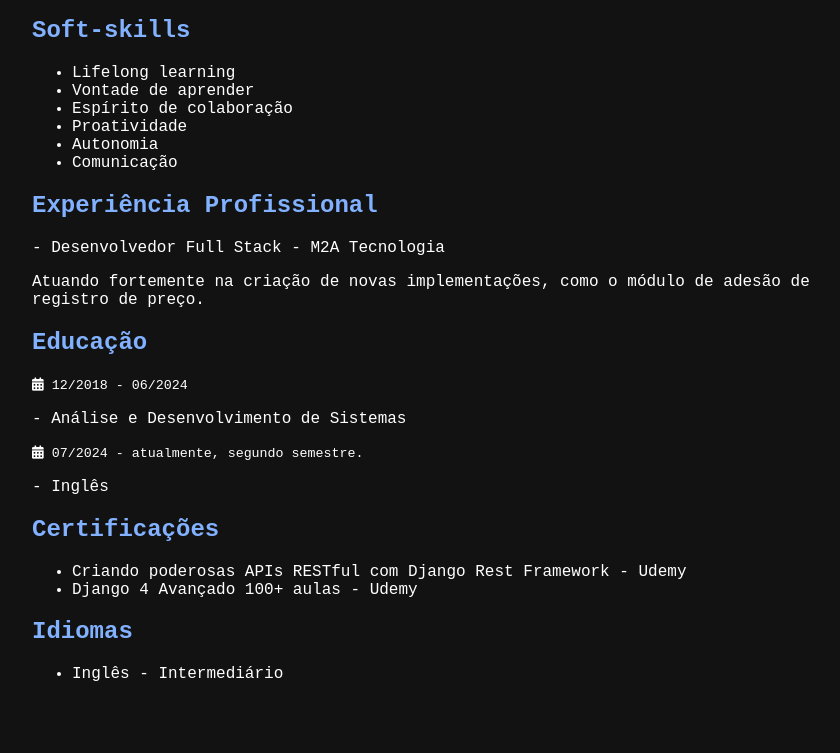
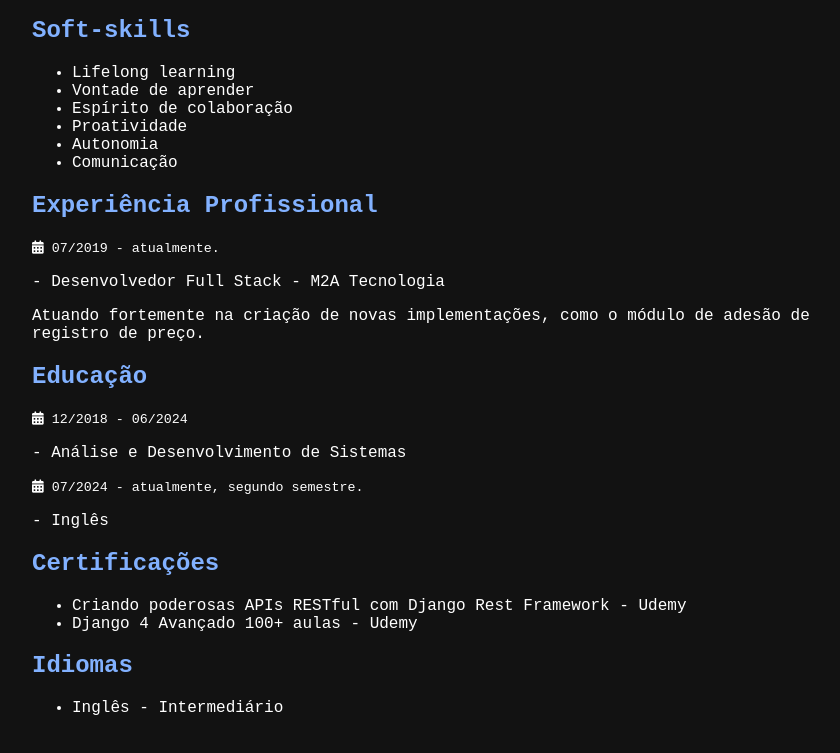
Before and after one commit to joabe-levi/joabe-levi.github.io, a plain HTML site: page index.html in a window 1280 px wide. Shown: the part 751-1504 px from the top of the page, without its empty margins (208-1048 px from the left). Drawn offline with Linux system fonts and the light colour scheme.

Commit message:
chore: adicionando data na experiencia profissional

```diff
--- a/index.html
+++ b/index.html
@@ -109,6 +109,9 @@
 
         <h2>Experiência Profissional</h2>
 
+        <small class="experience-period">
+            <i class="fas fa-calendar-alt"></i> 07/2019 - atualmente.
+        </small>
         <p> - Desenvolvedor Full Stack - M2A Tecnologia</p>
         <p>Atuando fortemente na criação de novas implementações, como o módulo de adesão de registro de preço.</p>
 
```
